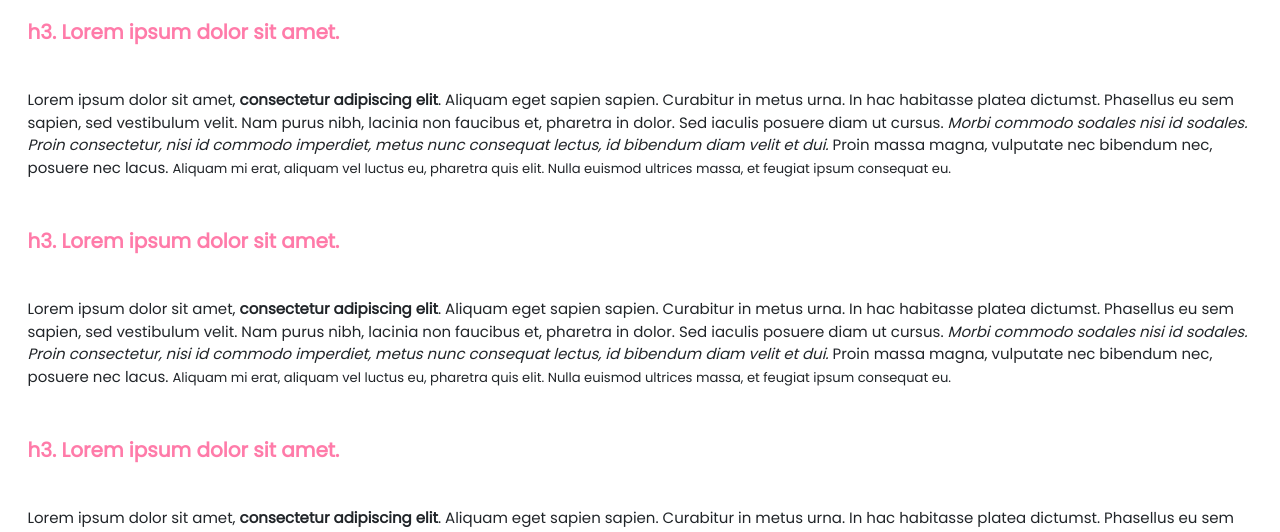
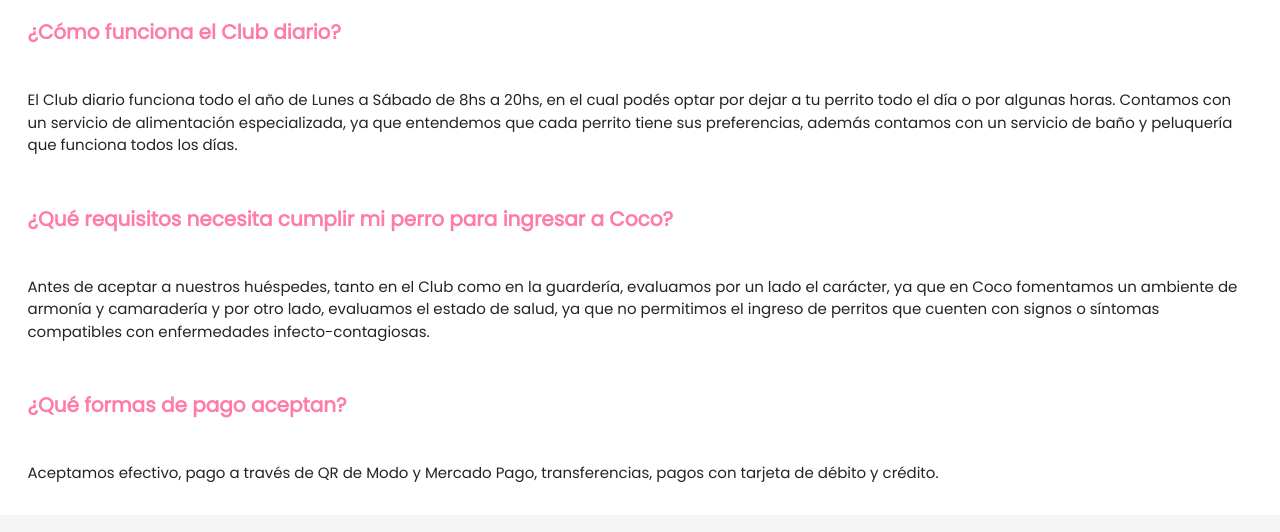
Before and after one commit to CamilaCanavesio/proyectofinal, a plain HTML site: page preguntasfrecuentes.html in a window 1280 px wide. Shown: the part 377-909 px from the top of the page. Drawn offline with nearby package versions, Linux system fonts and the light colour scheme; files whose address does not match are found by name.

Commit message:
Armado de FAQs

```diff
--- a/preguntasfrecuentes.html
+++ b/preguntasfrecuentes.html
@@ -116,51 +116,30 @@
             <div class="row">
                 <div class="col-md-12">
                     <h3 class="titulos-preguntas">
-                        h3. Lorem ipsum dolor sit amet.
+                        ¿Cómo funciona el Club diario?
                     </h3>
                     <p class="respuestas-preguntas">
-                        Lorem ipsum dolor sit amet, <strong>consectetur adipiscing elit</strong>. Aliquam eget sapien
-                        sapien. Curabitur in metus urna. In hac habitasse platea dictumst. Phasellus eu sem sapien, sed
-                        vestibulum velit. Nam purus nibh, lacinia non faucibus et, pharetra in dolor. Sed iaculis
-                        posuere diam ut cursus. <em>Morbi commodo sodales nisi id sodales. Proin consectetur, nisi id
-                            commodo imperdiet, metus nunc consequat lectus, id bibendum diam velit et dui.</em> Proin
-                        massa magna, vulputate nec bibendum nec, posuere nec lacus. <small>Aliquam mi erat, aliquam vel
-                            luctus eu, pharetra quis elit. Nulla euismod ultrices massa, et feugiat ipsum consequat
-                            eu.</small>
+                        El Club diario funciona todo el año de Lunes a Sábado de 8hs a 20hs, en el cual podés optar por dejar a tu perrito todo el día o por algunas horas.  Contamos con un servicio de alimentación especializada, ya que entendemos que cada perrito tiene sus preferencias, además contamos con un servicio de baño y peluquería que funciona todos los días.
                     </p>
                 </div>
             </div>
             <div class="row">
                 <div class="col-md-12">
                     <h3 class="titulos-preguntas">
-                        h3. Lorem ipsum dolor sit amet.
+                        ¿Qué requisitos necesita cumplir mi perro para ingresar a Coco?
                     </h3>
                     <p class="respuestas-preguntas">
-                        Lorem ipsum dolor sit amet, <strong>consectetur adipiscing elit</strong>. Aliquam eget sapien
-                        sapien. Curabitur in metus urna. In hac habitasse platea dictumst. Phasellus eu sem sapien, sed
-                        vestibulum velit. Nam purus nibh, lacinia non faucibus et, pharetra in dolor. Sed iaculis
-                        posuere diam ut cursus. <em>Morbi commodo sodales nisi id sodales. Proin consectetur, nisi id
-                            commodo imperdiet, metus nunc consequat lectus, id bibendum diam velit et dui.</em> Proin
-                        massa magna, vulputate nec bibendum nec, posuere nec lacus. <small>Aliquam mi erat, aliquam vel
-                            luctus eu, pharetra quis elit. Nulla euismod ultrices massa, et feugiat ipsum consequat
-                            eu.</small>
+                        Antes de aceptar a nuestros huéspedes, tanto en el Club como en la guardería, evaluamos por un lado el carácter, ya que en Coco fomentamos un ambiente de armonía y camaradería y por otro lado, evaluamos el estado de salud, ya que no permitimos el ingreso de perritos que cuenten con signos o síntomas compatibles con enfermedades infecto-contagiosas.
                     </p>
                 </div>
             </div>
             <div class="row">
                 <div class="col-md-12">
                     <h3 class="titulos-preguntas">
-                        h3. Lorem ipsum dolor sit amet.
+                        ¿Qué formas de pago aceptan?
                     </h3>
                     <p class="respuestas-preguntas">
-                        Lorem ipsum dolor sit amet, <strong>consectetur adipiscing elit</strong>. Aliquam eget sapien
-                        sapien. Curabitur in metus urna. In hac habitasse platea dictumst. Phasellus eu sem sapien, sed
-                        vestibulum velit. Nam purus nibh, lacinia non faucibus et, pharetra in dolor. Sed iaculis
-                        posuere diam ut cursus. <em>Morbi commodo sodales nisi id sodales. Proin consectetur, nisi id
-                            commodo imperdiet, metus nunc consequat lectus, id bibendum diam velit et dui.</em> Proin
-                        massa magna, vulputate nec bibendum nec, posuere nec lacus. <small>Aliquam mi erat, aliquam vel
-                            luctus eu, pharetra quis elit. Nulla euismod ultrices massa, et feugiat ipsum consequat
-                            eu.</small>
+                        Aceptamos efectivo, pago a través de QR de Modo y Mercado Pago, transferencias, pagos con tarjeta de débito y crédito.
                     </p>
                 </div>
             </div>
--- a/style.css
+++ b/style.css
@@ -371,7 +371,12 @@
     text-align: center;
     animation: efecto 1.2s infinite;
     border-radius: 50px;
+    background-color: white;
 
+}
+
+.whatsapp-btn:hover{
+    transform: scale(1.1);
 }
 
 @keyframes efecto{
```
